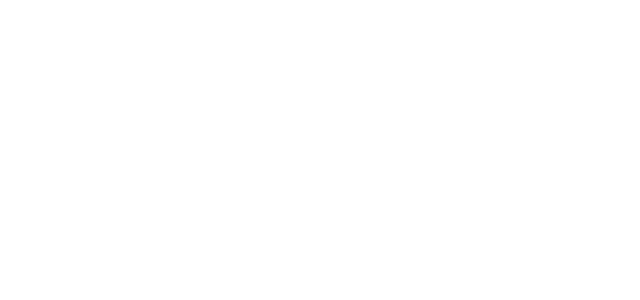
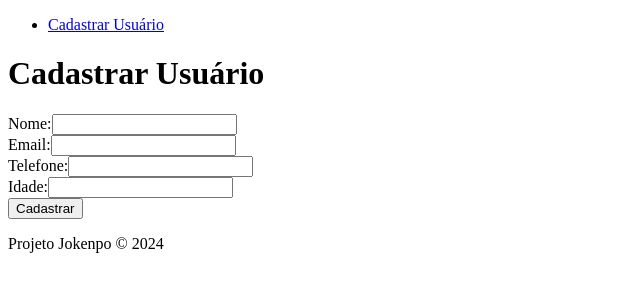
Before and after one commit to phbrugnolo/ReactJokenpo, a React (Create React App) app: page /users/cadastrar in a window 1280 px wide. Shown: the top 300 px of the page, without its empty margins (0-640 px from the left). Built offline with nearby package versions, Linux system fonts and the light colour scheme.

Commit message:
Finalizacao do componente de cadastro de Usuario

```diff
--- a/package.json
+++ b/package.json
@@ -11,9 +11,11 @@
     "@types/node": "^16.18.99",
     "@types/react": "^18.3.3",
     "@types/react-dom": "^18.3.0",
+    "@types/react-router-dom": "^5.3.3",
     "axios": "^1.7.2",
     "react": "^18.3.1",
     "react-dom": "^18.3.1",
+    "react-router-dom": "^6.23.1",
     "react-scripts": "5.0.1",
     "typescript": "^4.9.5",
     "web-vitals": "^2.1.4"
--- a/src/App.tsx
+++ b/src/App.tsx
@@ -1,8 +1,25 @@
 import React from 'react';
+import { BrowserRouter, Link, Routes, Route } from "react-router-dom";
+import UserCadastrar from './components/pages/user/user-cadastrar';
 
 function App() {
   return (
     <div className="App">
+      <BrowserRouter>
+        <nav>
+          <ul>
+            <li>
+              <Link to="/users/cadastrar">Cadastrar Usuário</Link>
+            </li>
+          </ul>
+        </nav>
+        <Routes>
+          <Route path="/users/cadastrar" element={<UserCadastrar />} />
+        </Routes>
+      </BrowserRouter>
+      <footer>
+          <p>Projeto Jokenpo &copy; 2024</p>
+      </footer>
     </div>
   );
 }
--- a/src/components/pages/user/user-cadastrar.tsx
+++ b/src/components/pages/user/user-cadastrar.tsx
@@ -1,4 +1,58 @@
+import { User } from '../../../models/User';
+import { useState, useEffect } from 'react';
+import axios from 'axios';
+
 function UserCadastrar(){
-    return;
+
+    const [nome, setNome] = useState('');
+    const [email, setEmail] = useState('');
+    const [telefone, setTelefone] = useState('');
+    const [idade, setIdade] = useState('');
+
+    function cadastrarUser(e : any){
+        e.preventDefault();
+        const user : User = {
+            nome: nome,
+            email: email,
+            telefone: telefone,
+            idade: parseInt(idade)
+        };
+        axios.post('http://localhost:5154/users/cadastrar', user, {
+            headers: {
+                'Content-Type': 'application/json'
+            }
+        }).then(response => {
+            console.log(response.data);
+        }).then((user) => {
+            console.log(user);
+        });
+    }
+
+    return (
+        <div>
+            <h1>Cadastrar Usuário</h1>
+            <form onSubmit={cadastrarUser}>
+                <div>
+                    <label>Nome:</label>
+                    <input type="text" value={nome} onChange={e => setNome(e.target.value)} required/>
+                </div>
+                <div>
+                    <label>Email:</label>
+                    <input type="email" value={email} onChange={e => setEmail(e.target.value)} required/>
+                </div>
+                <div>
+                    <label>Telefone:</label>
+                    <input type="text" value={telefone} onChange={e => setTelefone(e.target.value)} required/>
+                </div>
+                <div>
+                    <label>Idade:</label>
+                    <input type="number" value={idade} onChange={e => setIdade(e.target.value)} required/>
+                </div>
+                <div>
+                    <button type="submit">Cadastrar</button>
+                </div>
+            </form>
+        </div>
+    );
 }
 export default UserCadastrar;
--- a/src/models/User.ts
+++ b/src/models/User.ts
@@ -5,5 +5,4 @@
     telefone: string;
     idade: number;
     criadoEm?: string;
-
 }
```
Also changed, not shown: 1 other file (tests, documents, lock files or other folders).
